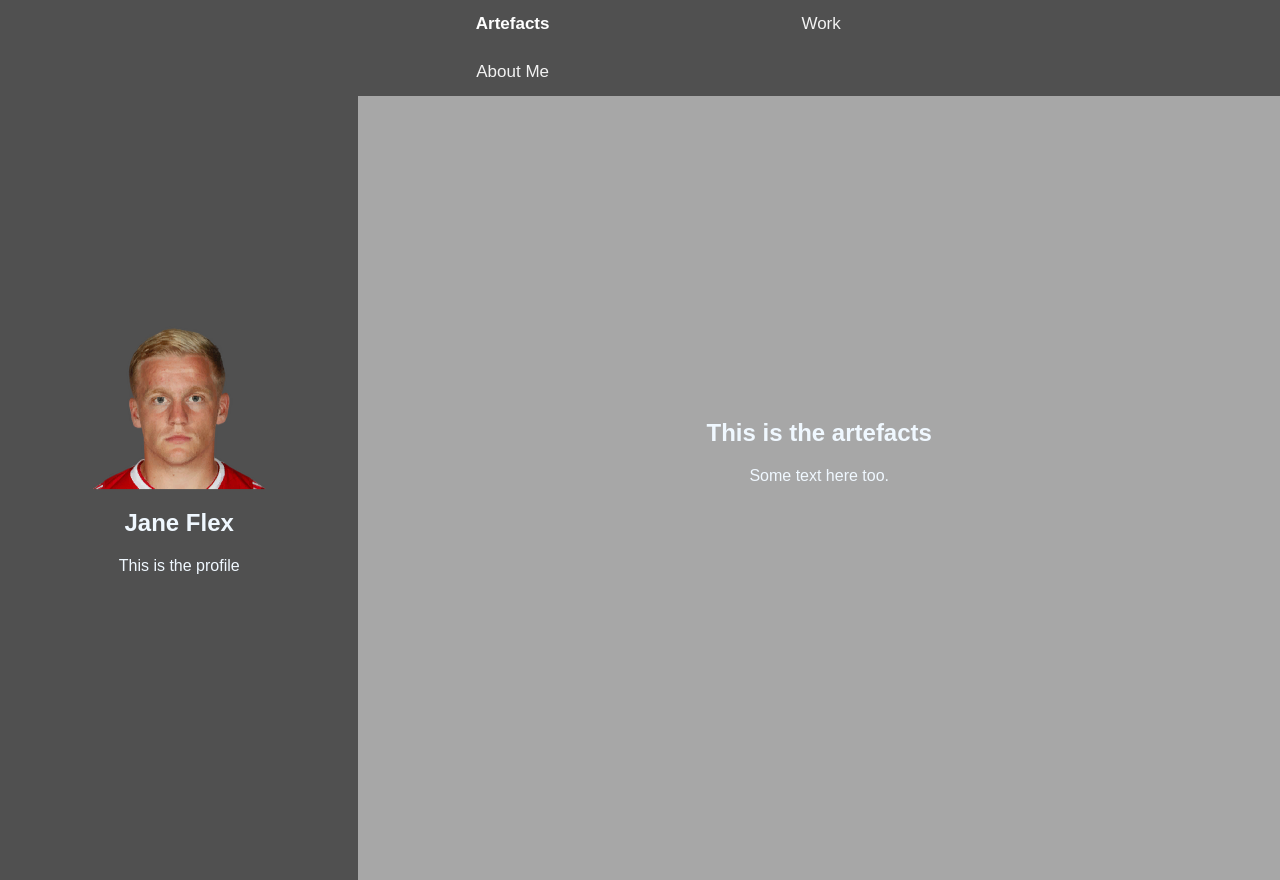
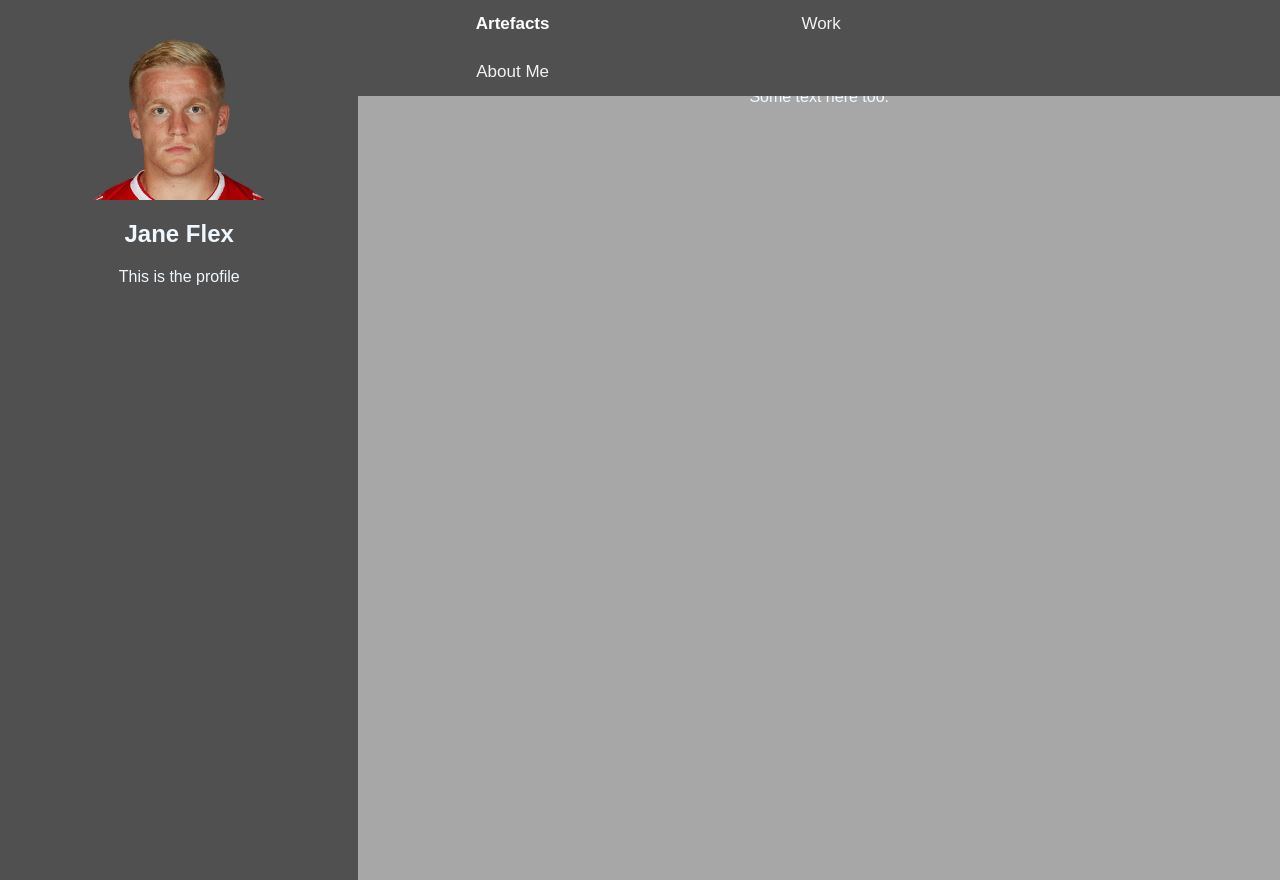
Before and after one commit to sb-shu/stage3, a PHP site: page / in a window 1280 px wide. Run offline with PHP 8.4, Linux system fonts and the light colour scheme.

Commit message:
addition

```diff
--- a/index.php
+++ b/index.php
@@ -5,12 +5,16 @@
 <body>
 
 <div class="split left">
-  <div class="centered">
+  <div class="top">
     <img src="Donny.webp" alt="Profile Picture">
     <h2>Jane Flex</h2>
     <p>This is the profile</p>
   </div>
 </div>
+
+
+
+
 
 <div class="split right">
   <div class="topnav">
@@ -19,7 +23,7 @@
     <a href="update.php">About Me</a>
   </div>
 
-  <div class="centered">
+  <div class="centre">
     <h2>This is the artefacts</h2>
     <p>Some text here too.</p>
   </div>
--- a/style.css
+++ b/style.css
@@ -61,10 +61,12 @@ background-color: rgb(167, 167, 167);
 }
 
 /* If you want the content centered horizontally and vertically */
-.centered {
-position: absolute;
-top: 50%;
-left: 50%;
-transform: translate(-50%, -50%);
+.top {
+position: top;
 text-align: center;
 }
+/* If you want the content centered horizontally and vertically */
+.centre {
+  position: centre;
+  text-align: center;
+  }
```
